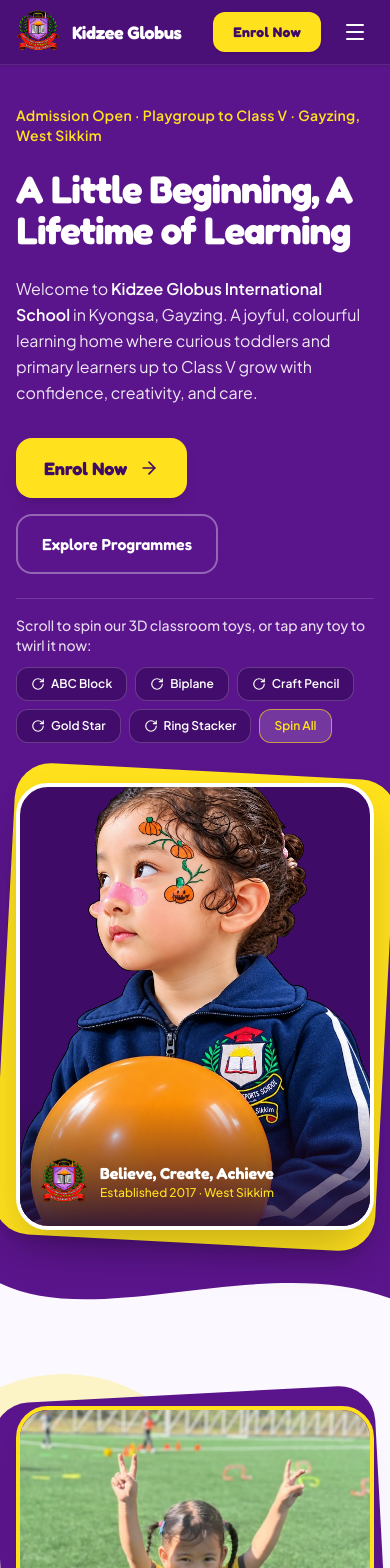
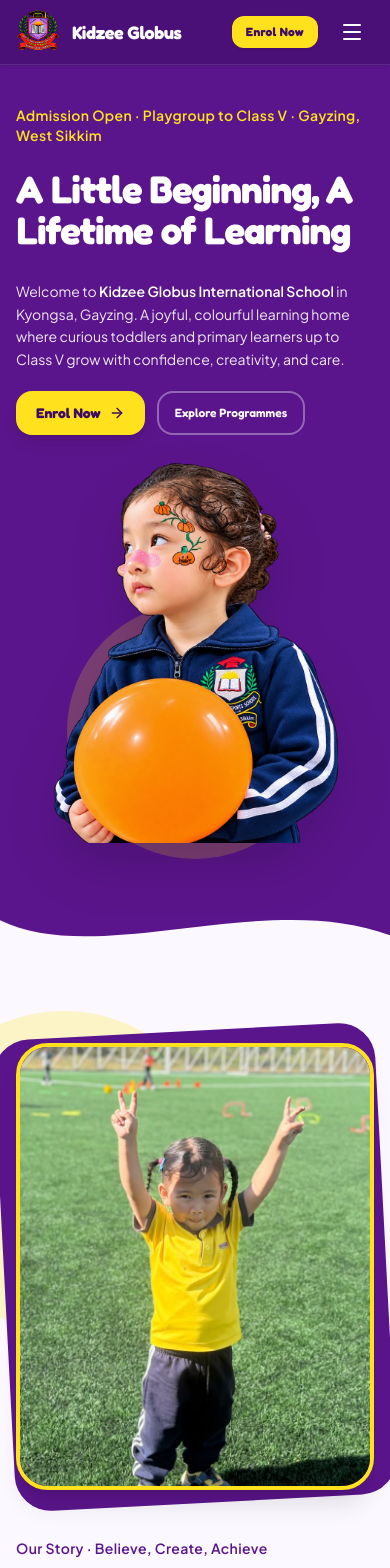
Before and after one commit to avhishekrai02-we/kidzeeglobus, a React (Vite) app: page / in a window 390 px wide. Shown: the top 1568 px of the page. Built offline with nearby package versions, Linux system fonts and the light colour scheme.

Commit message:
Optimize mobile layout: vertical hero stack with prominent student portrait, responsive buttons, and polished navbar

```diff
--- a/src/components/AboutSection.tsx
+++ b/src/components/AboutSection.tsx
@@ -102,7 +102,7 @@ export function AboutSection() {
         </div>
 
         {/* Full-Width Key Facts Strip below the 2-column split */}
-        <div className="mt-14 grid grid-cols-2 lg:grid-cols-4 gap-4 rounded-2xl bg-[#5B158C] text-white p-6 sm:p-7 shadow-lg">
+        <div className="mt-14 grid grid-cols-2 lg:grid-cols-4 gap-3 sm:gap-4 rounded-2xl bg-[#5B158C] text-white p-4 sm:p-7 shadow-lg">
           {SCHOOL_FACTS.map((fact) => {
             const Icon = fact.icon;
             return (
--- a/src/components/HeroSection.tsx
+++ b/src/components/HeroSection.tsx
@@ -89,13 +89,55 @@ export function HeroSection({ onEnrolClick, onSpinToy, lastSpunToy }: HeroSectio
               {SCHOOL_INFO.tagline}
             </h1>
 
+            {/* Mobile Layout (< lg): Stacked and centered */}
+            <div className="block lg:hidden space-y-4 pt-1">
+              <p className="text-sm sm:text-base text-white/90 leading-relaxed">
+                Welcome to <strong className="font-semibold text-white">{SCHOOL_INFO.name}</strong> in
+                Kyongsa, Gayzing. A joyful, colourful learning home where curious toddlers and primary
+                learners up to Class V grow with confidence, creativity, and care.
+              </p>
+
+              <div className="flex flex-wrap items-center gap-3 pt-1">
+                <button
+                  type="button"
+                  onClick={onEnrolClick}
+                  className="inline-flex items-center gap-2 px-5 py-3 rounded-2xl bg-[#FFE11D] text-[#3E0B66] font-display font-bold text-sm sm:text-base shadow-lg transition-transform active:scale-95 whitespace-nowrap shrink-0 cursor-pointer"
+                >
+                  <span>Enrol Now</span>
+                  <ArrowRight className="w-4 h-4" />
+                </button>
+
+                <a
+                  href="#programmes"
+                  className="inline-flex items-center px-4 py-3 rounded-2xl border-2 border-white/35 text-white font-display font-semibold text-xs sm:text-sm whitespace-nowrap shrink-0 transition-colors hover:bg-white/10"
+                >
+                  Explore Programmes
+                </a>
+              </div>
+
+              {/* Mobile Student Portrait Showcase */}
+              <div className="relative w-full max-w-sm sm:max-w-md mx-auto pt-3 flex justify-center items-end">
+                <div
+                  aria-hidden="true"
+                  className="absolute w-64 h-64 rounded-full bg-[#FFE11D]/20 -bottom-4 left-1/2 -translate-x-1/2 pointer-events-none"
+                />
+                <img
+                  src={SCHOOL_INFO.heroPhotoUrl}
+                  alt="Kidzee Globus Student"
+                  referrerPolicy="no-referrer"
+                  className="w-full h-auto max-h-[380px] sm:max-h-[460px] object-contain drop-shadow-2xl select-none relative z-10"
+                />
+              </div>
+            </div>
+
+            {/* Desktop Content (lg:block): 2-column layout */}
+            <div className="hidden lg:block space-y-6">
               <p className="text-base sm:text-lg text-white/90 max-w-xl leading-relaxed">
                 Welcome to <strong className="font-semibold text-white">{SCHOOL_INFO.name}</strong> in
                 Kyongsa, Gayzing. A joyful, colourful learning home where curious toddlers and primary
                 learners up to Class V grow with confidence, creativity, and care.
               </p>
 
-            {/* Primary CTA & Secondary Link */}
               <div className="flex flex-wrap items-center gap-4 pt-2">
                 <button
                   type="button"
@@ -113,9 +155,10 @@ export function HeroSection({ onEnrolClick, onSpinToy, lastSpunToy }: HeroSectio
                   Explore Programmes
                 </a>
               </div>
+            </div>
 
-            {/* Interactive 3D Toy Bar connecting directly to the scroll-rotating Three.js scene */}
-            <div className="pt-4 border-t border-white/15">
+            {/* Interactive 3D Toy Bar (Desktop) */}
+            <div className="hidden lg:block pt-4 border-t border-white/15">
               <div className="flex flex-wrap items-center justify-between gap-2 mb-3">
                 <p className="text-sm font-medium text-white/85">
                   Scroll to spin our 3D classroom toys, or tap any toy to twirl it now:
@@ -152,47 +195,21 @@ export function HeroSection({ onEnrolClick, onSpinToy, lastSpunToy }: HeroSectio
             </div>
           </motion.div>
 
-          {/* Right Featured Student Portrait Column */}
+          {/* Right Featured Student Portrait Column - Desktop */}
           <motion.div
             initial={{ opacity: 0, scale: 0.96 }}
             animate={{ opacity: 1, scale: 1 }}
             transition={{ duration: 0.5, delay: 0.08, ease: [0.16, 1, 0.3, 1] }}
-            className="lg:col-span-5 flex justify-center lg:justify-end"
+            className="hidden lg:flex lg:col-span-5 justify-center lg:justify-end"
           >
-            <div className="relative w-full max-w-[500px]">
-              {/* Playful offset Sunshine Yellow frame backing */}
-              <div
-                aria-hidden="true"
-                className="absolute -inset-3 rounded-[2.25rem] bg-[#FFE11D] rotate-3 shadow-xl"
-              />
-              <div className="relative rounded-[2rem] overflow-hidden bg-[#3E0B66] border-4 border-white shadow-2xl aspect-[4/5]">
+            <div className="relative w-full max-w-[620px] xl:max-w-[700px] flex justify-center items-end">
               <img
                 src={SCHOOL_INFO.heroPhotoUrl}
                 alt="Kidzee Globus International School student in uniform holding a bright orange balloon"
                 referrerPolicy="no-referrer"
-                  className="w-full h-full object-cover object-top scale-110"
+                className="w-full h-auto max-h-[720px] xl:max-h-[820px] object-contain drop-shadow-2xl select-none"
+                style={{ transform: 'translateY(32px) scale(1.25)', transformOrigin: 'bottom center' }}
               />
-                {/* Measured gradient scrim at bottom for high-contrast caption */}
-                <div className="absolute inset-x-0 bottom-0 bg-gradient-to-t from-[#241038]/90 via-[#241038]/45 to-transparent p-5 pt-14">
-                  <div className="flex items-center gap-3">
-                    <img
-                      src={SCHOOL_INFO.crestUrl}
-                      alt=""
-                      aria-hidden="true"
-                      referrerPolicy="no-referrer"
-                      className="w-12 h-12 object-contain shrink-0"
-                    />
-                    <div>
-                      <p className="font-display font-bold text-white text-base leading-tight">
-                        {SCHOOL_INFO.motto}
-                      </p>
-                      <p className="text-xs text-[#FFE11D] font-medium mt-0.5">
-                        Established {SCHOOL_INFO.establishedYear} · West Sikkim
-                      </p>
-                    </div>
-                  </div>
-                </div>
-              </div>
             </div>
           </motion.div>
         </div>
--- a/src/components/Navbar.tsx
+++ b/src/components/Navbar.tsx
@@ -23,7 +23,7 @@ export function Navbar({ onEnrolClick }: NavbarProps) {
 
   return (
     <header className="sticky top-0 z-40 bg-[#4B0F78] border-b border-white/10 shadow-sm">
-      <div className="max-w-7xl mx-auto px-4 sm:px-6 lg:px-8 h-16 flex items-center justify-between gap-8">
+      <div className="max-w-7xl mx-auto px-4 sm:px-6 lg:px-8 h-16 flex items-center justify-between gap-2 sm:gap-8">
         {/* Zone 1: Single-line brand mark + crest */}
         <a
           href="#home"
@@ -62,7 +62,7 @@ export function Navbar({ onEnrolClick }: NavbarProps) {
               setMobileOpen(false);
               onEnrolClick();
             }}
-            className="px-5 py-2.5 rounded-xl bg-[#FFE11D] text-[#3E0B66] font-display font-bold text-sm tracking-wide shadow-sm transition-transform duration-150 hover:bg-[#ffea54] active:scale-95 whitespace-nowrap shrink-0 cursor-pointer focus-visible:outline-2 focus-visible:outline-offset-2 focus-visible:outline-white"
+            className="px-3.5 py-2 sm:px-5 sm:py-2.5 rounded-xl bg-[#FFE11D] text-[#3E0B66] font-display font-bold text-xs sm:text-sm tracking-wide shadow-sm transition-transform duration-150 hover:bg-[#ffea54] active:scale-95 whitespace-nowrap shrink-0 cursor-pointer focus-visible:outline-2 focus-visible:outline-offset-2 focus-visible:outline-white"
           >
             Enrol Now
           </button>
```
Also changed, not shown: index.html (+1 -1 lines). Lines whose indentation alone changed are shown as unchanged.
